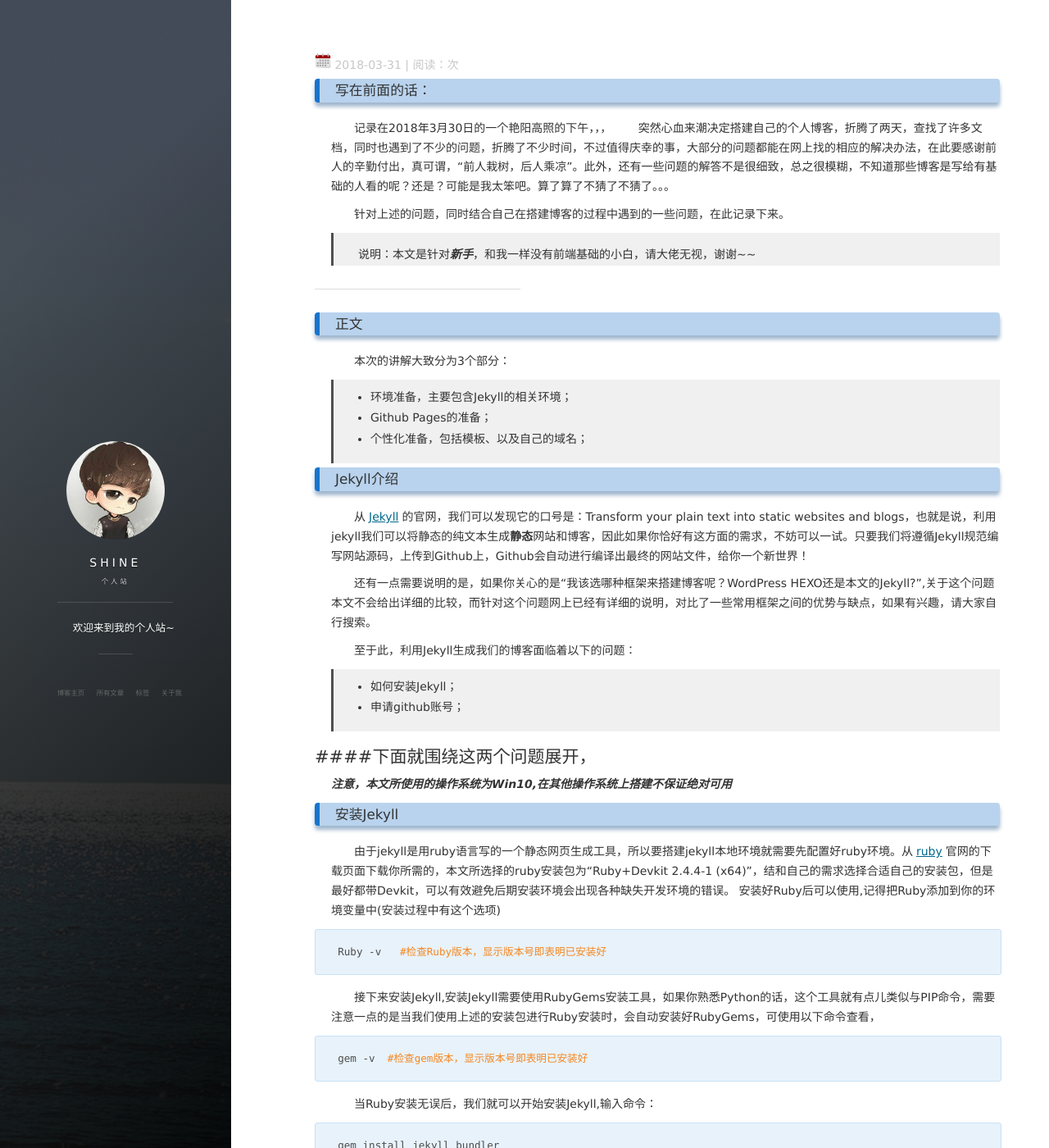
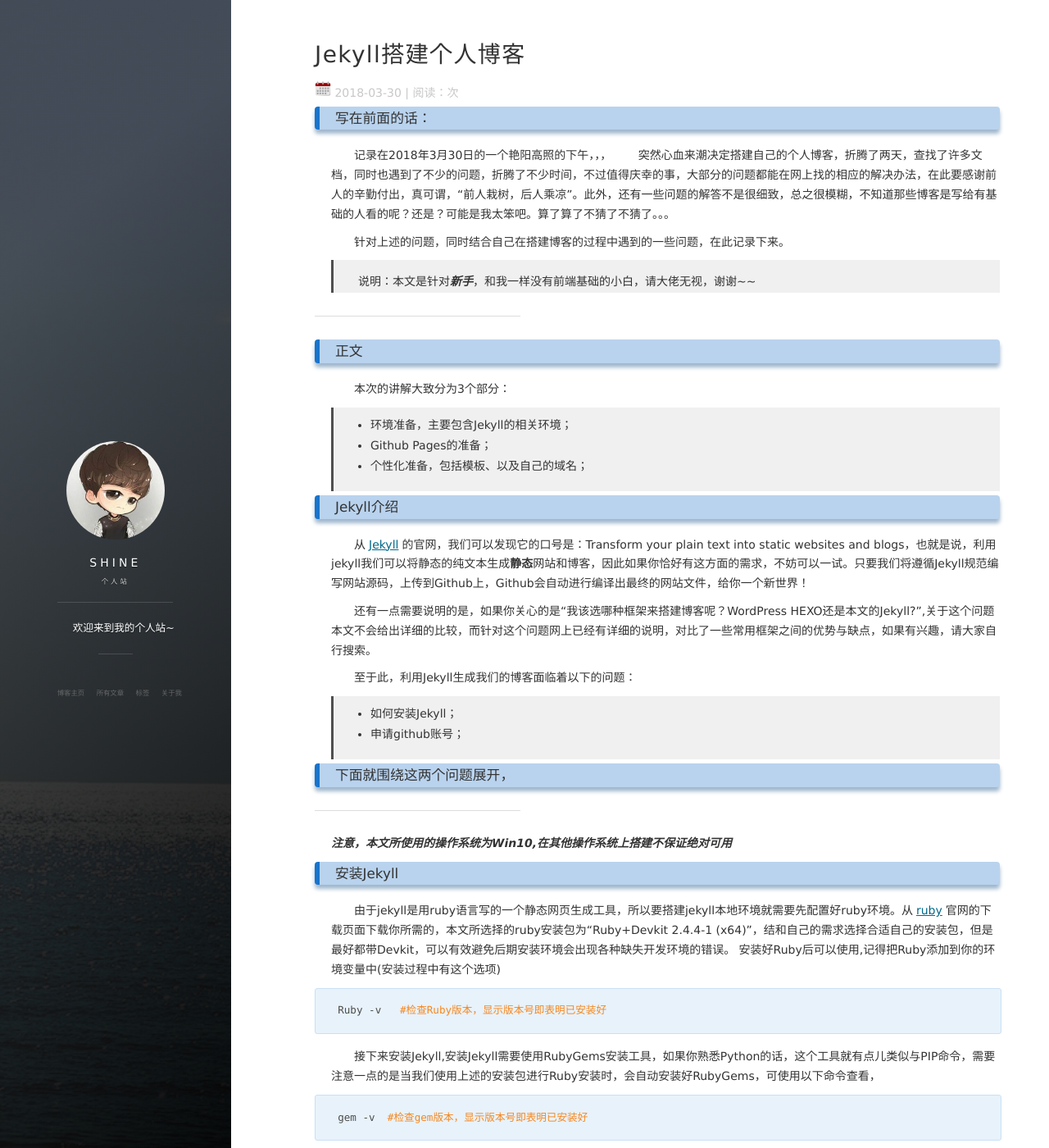
Before and after one commit to LabroShine/LabroShine.github.io, a Jekyll site: the page built from _posts/2018-03-30-Jekyll搭建个人博客.md, in a window 1280 px wide and 1400 px high. Shown: the whole window at 82% size. Built offline with Jekyll 4.4.1, drawn with Linux system fonts in a browser that asks for light colours; nearby versions of some CDN libraries; our own code applies the rules of GitHub Pages for plain Markdown files; comment, search, counter and statistics services are not loaded.

Commit message:
modified first blog #3

```diff
--- a/_posts/2018-03-30-Jekyll搭建个人博客.md
+++ b/_posts/2018-03-30-Jekyll搭建个人博客.md
@@ -34,7 +33,7 @@
 >* 如何安装Jekyll；
 >* 申请github账号；
 
-####下面就围绕这两个问题展开，
+### 下面就围绕这两个问题展开，
 ------
 ***注意，本文所使用的操作系统为Win10,在其他操作系统上搭建不保证绝对可用***
 
```
Also changed, not shown: other parts of _posts/2018-03-30-Jekyll搭建个人博客.md (+1 -2 lines).
